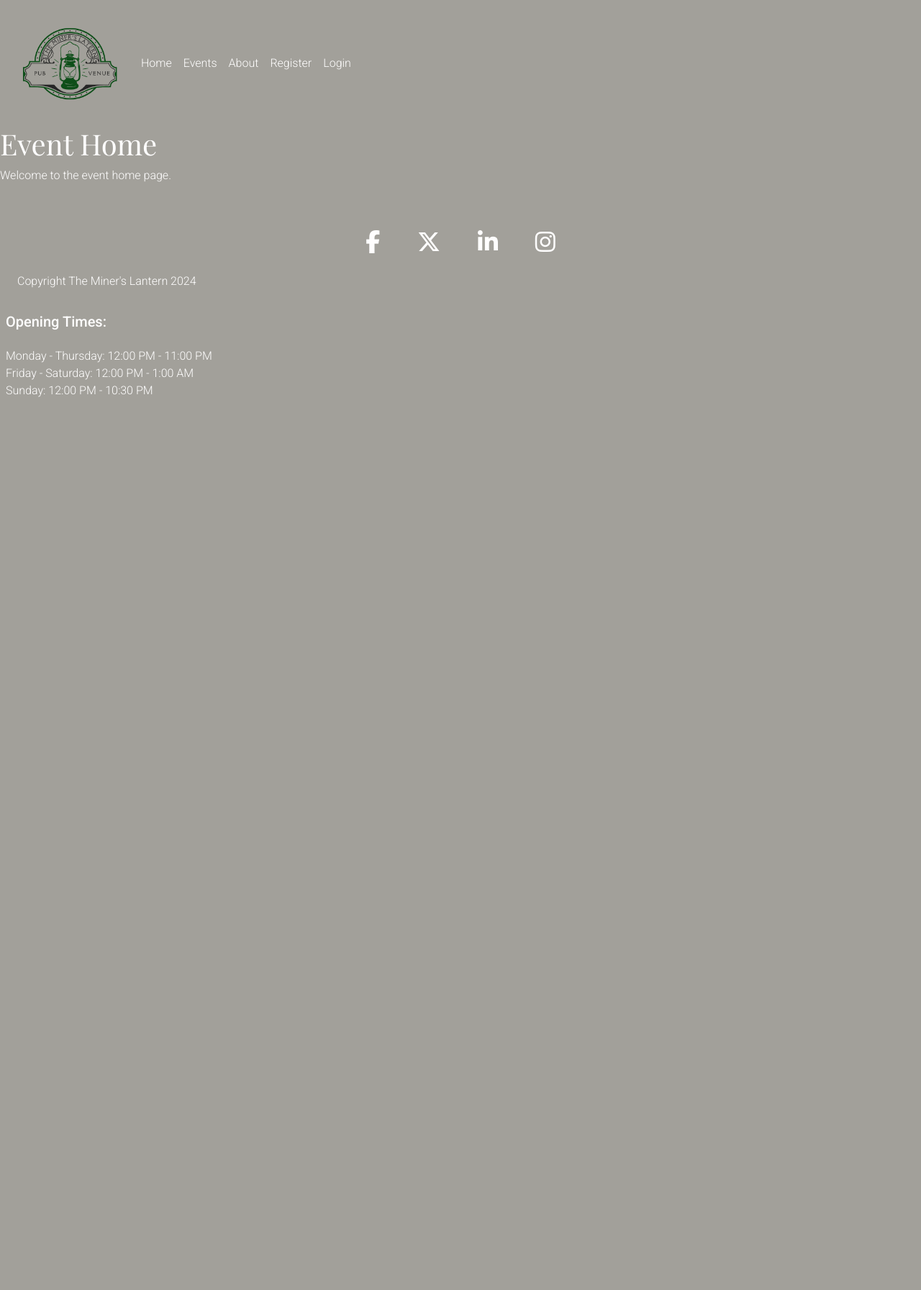
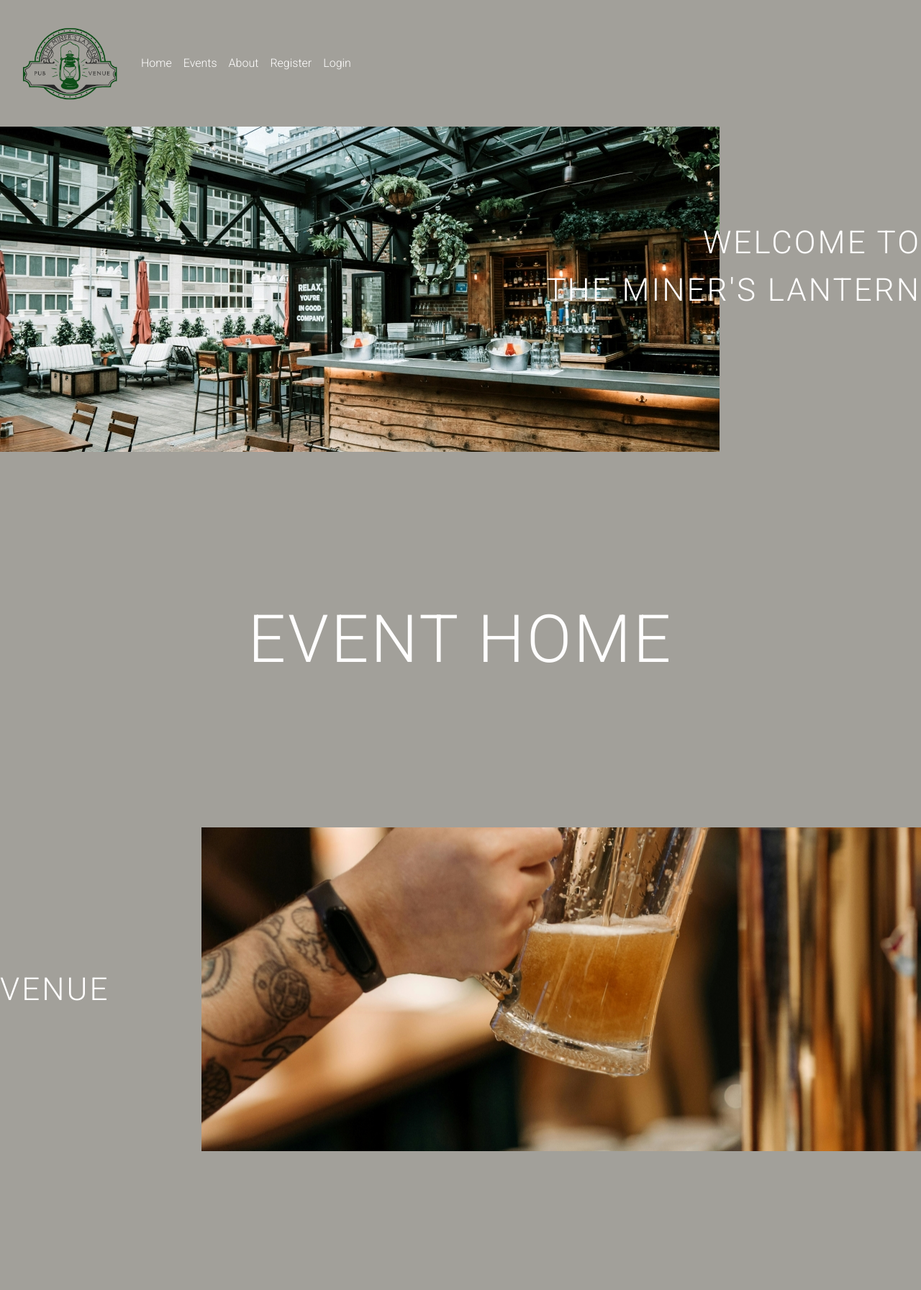
Before and after one commit to surfdemon/theater-booking-system, a Django app: page / in a window 1280 px wide. Shown: the top 1793 px of the page at 72% size. Before the commit the page ends 552 px from the top, so only its background shows below. Run offline with Django 4.2, Linux system fonts and the light colour scheme; some libraries are stand-ins or nearby versions; some web fonts are replaced.

Commit message:
Add: home page html structure

```diff
--- a/event/templates/event/home.html
+++ b/event/templates/event/home.html
@@ -1,6 +1,40 @@
 {% extends "base.html" %}
+{% load static %}
 
 {% block content %}
-    <h1>Event Home</h1>
-    <p>Welcome to the event home page.</p>
+
+    <section class="parallax">
+
+    <div class="parallax-inner">
+
+
+        <div class="home-subheading m-p">Welcome to<br>The Miner's Lantern</div>
+
+
+    </div>
+
+    </section>
+    <div class="home-heading">Event Home</div>
+
+    <section class="parallax-two">
+
+        <div class="parallax-inner-two">
+
+            <div class="home-subheading-two">Venue</div>
+
+        </div>
+
+    </section>
+
+    <div class="home-heading">Book Now</div>
+
+    <section class="parallax-three">
+
+        <div class="parallax-inner-three">
+
+            <div class="home-subheading-three">Venue</div>
+
+        </div>
+
+    </section>
 {% endblock %}
```
